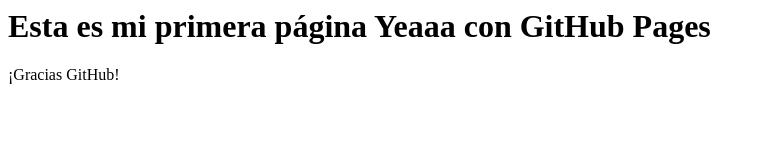
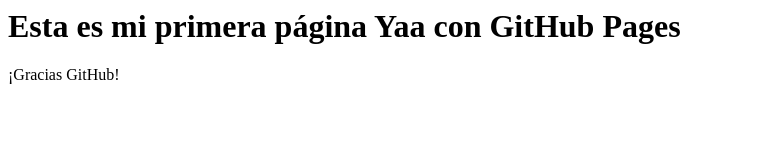
Before and after one commit to DaniN29/Actividad-M31, a plain HTML site: page index.html in a window 1280 px wide. Shown: the whole page, without its empty margins (0-765 px from the left). Drawn offline with Linux system fonts and the light colour scheme.

Commit message:
Update index.html

```diff
--- a/index.html
+++ b/index.html
@@ -1,4 +1,4 @@
 <html>
-<h1> Esta es mi primera página Yeaaa con GitHub Pages </h1>
+<h1> Esta es mi primera página Yaa con GitHub Pages </h1>
 <p>¡Gracias GitHub!</p>
 </html>
```
